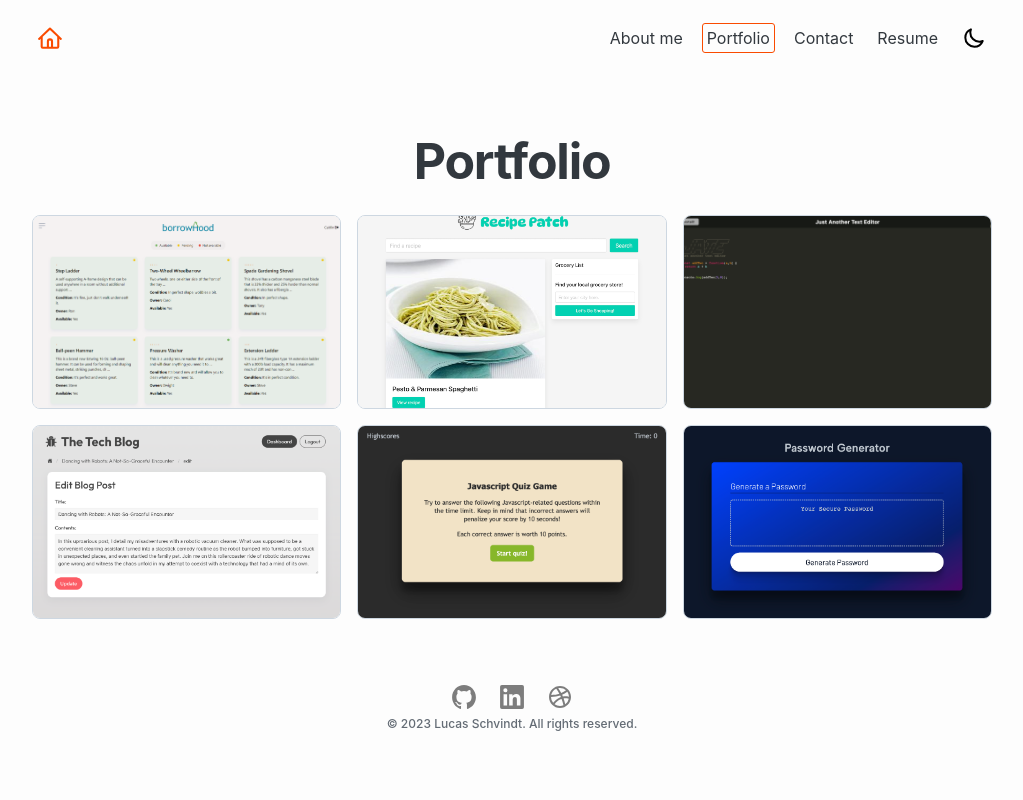
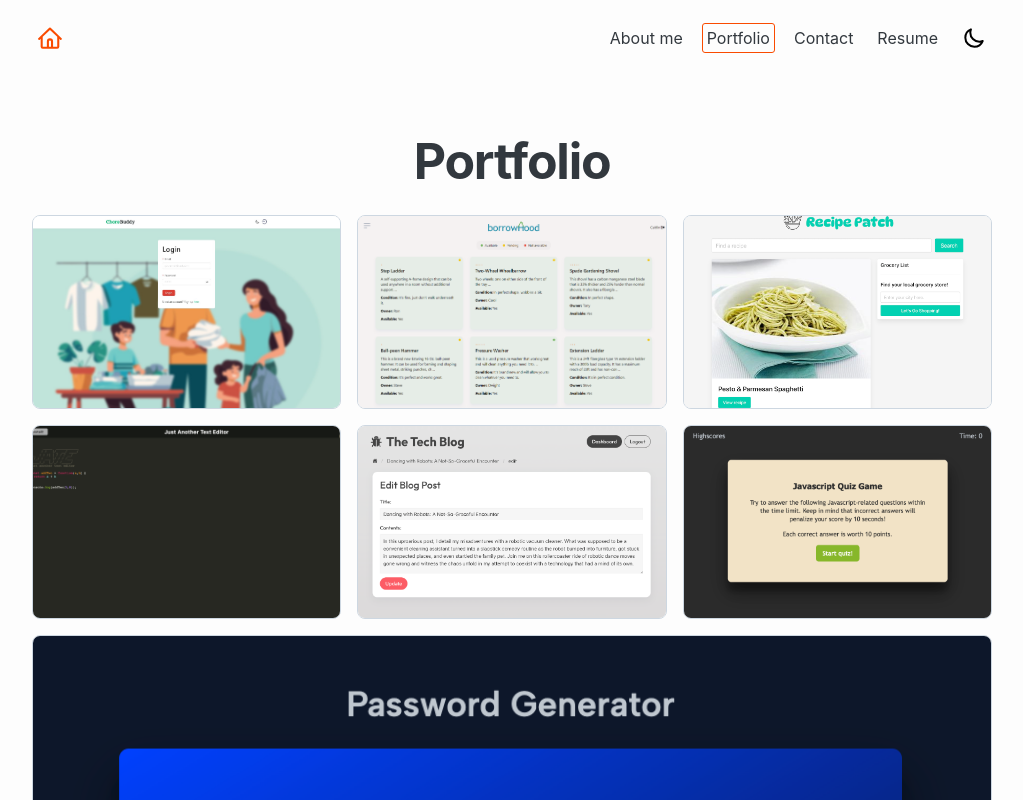
Before and after one commit to skywalkah/react-portfolio, a React (Vite) app: page /portfolio in a window 1280 px wide. Shown: the top 800 px of the page, without its empty margins (128-1151 px from the left). Built offline with nearby package versions, Linux system fonts and the light colour scheme.

Commit message:
Adding new project

```diff
--- a/src/pages/PortfolioPage.jsx
+++ b/src/pages/PortfolioPage.jsx
@@ -3,6 +3,7 @@ import Typography from '@mui/joy/Typography';
 import PortfolioItem from '../components/PortfolioItem/';
 import { motion } from 'framer-motion';
 import borrowhoodImg from '../assets/borrowhood.png';
+import choreBuddyImg from '../assets/chorebuddy.jpg';
 import recipePatchImg from '../assets/recipe-patch.png';
 import pwaTextEditorImg from '../assets/pwa-text-editor.png';
 import mvcBlogImg from '../assets/mvc-blog.png';
@@ -11,6 +12,7 @@ import passwordGeneratorImg from '../assets/password-generator.png';
 
 export default function PortfolioPage() {
     const portfolioItems = [
+        {title: 'choreBuddy', image: choreBuddyImg, repoLink: 'https://github.com/skywalkah/chore-buddy', webLink: 'https://chore-buddy-6e6d2559dc60.herokuapp.com/'},
         {title: 'BorrowHood', image: borrowhoodImg, repoLink: 'https://github.com/skywalkah/borrowhood', webLink: 'https://polar-beach-65067-18b2f94f915d.herokuapp.com/'},
         {title: 'Recipe Patch', image: recipePatchImg, repoLink: 'https://github.com/skywalkah/recipe-patch', webLink: 'https://skywalkah.github.io/recipe-patch/'},
         {title: 'PWA: Text Editor', image: pwaTextEditorImg, repoLink: 'https://github.com/skywalkah/PWA-text-editor', webLink: 'https://fast-hamlet-98043-b16aa05f192d.herokuapp.com/'},
```
Also changed, not shown: src/assets/chorebuddy.jpg (added).
